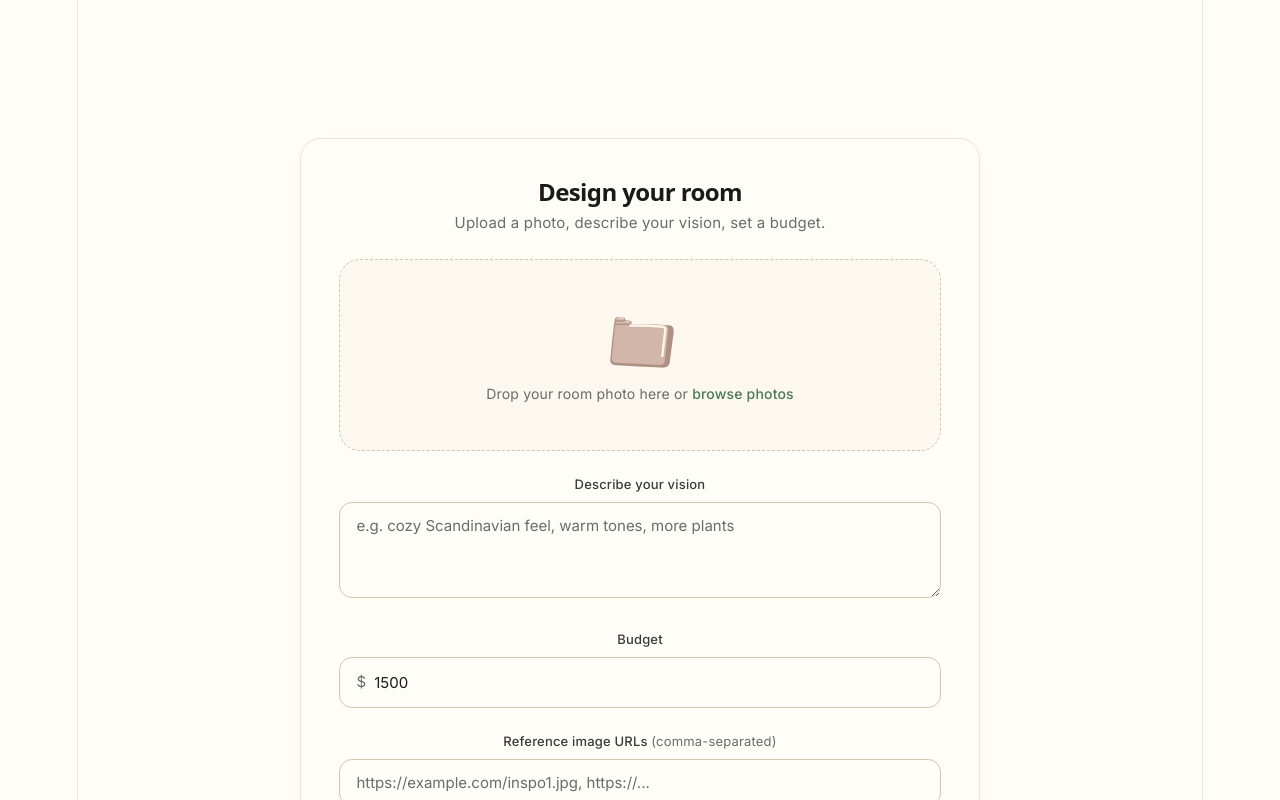
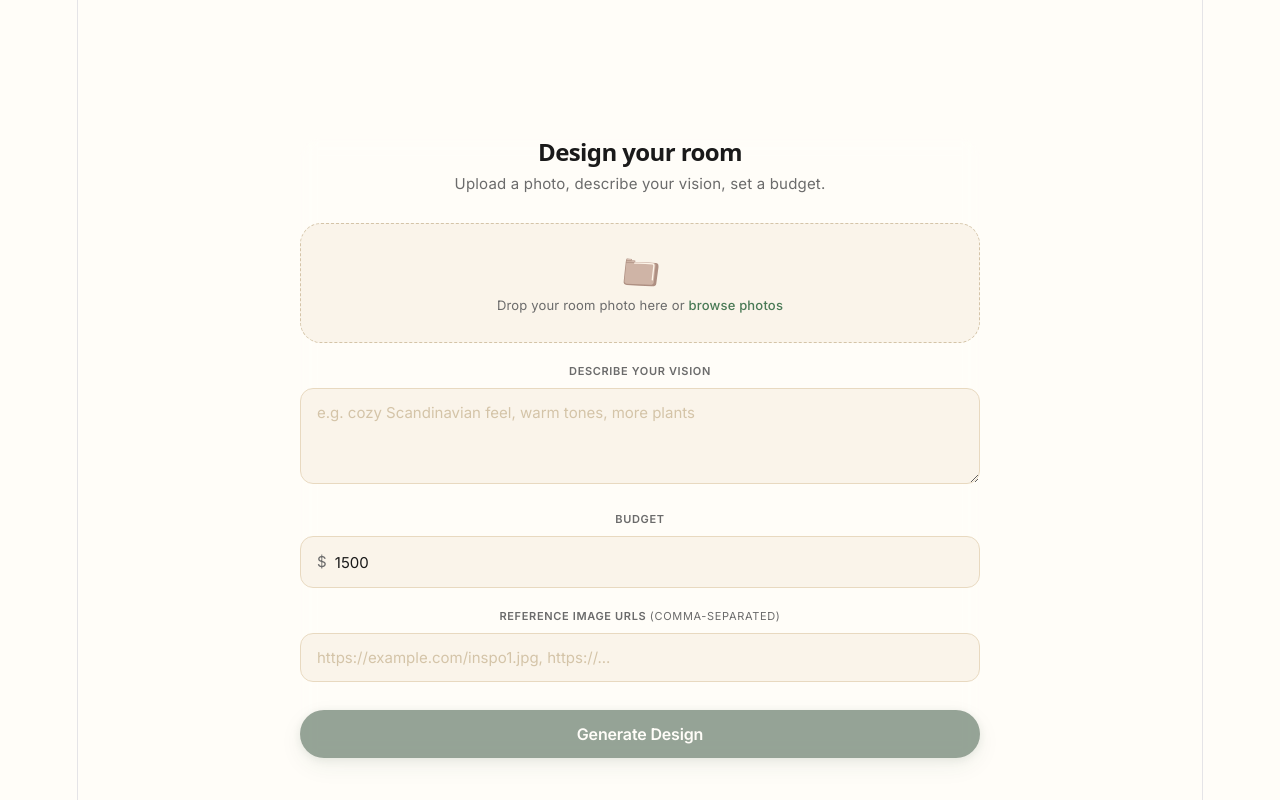
Before and after one commit to erbreuer/agnes-hackathon, a React (Vite) app in the folder frontend/: page / in a window 1280 px wide. Shown: the part 580-1380 px from the top of the page. Built offline with nearby package versions, Linux system fonts and the light colour scheme.

Commit message:
frontend überarbeitung rahhhh

```diff
--- a/frontend/src/App.css
+++ b/frontend/src/App.css
@@ -211,62 +211,109 @@ body {
   line-height: 1.5;
 }
 
-/* ── Form card entrance ── */
+/* ── Form card — seamless, no box ── */
 .form-card {
+  background: transparent;
+  border: none;
+  box-shadow: none;
+  padding: 0;
   animation: fly-in 0.6s var(--ease-out) 120ms both;
 }
 
-/* ── Form fields ── */
+/* ── Form heading — freestanding, no card ── */
+.form-heading {
+  font-size: clamp(28px, 3vw, 36px);
+  font-weight: 700;
+  letter-spacing: -0.03em;
+  color: var(--text-dark);
+  margin-bottom: 6px;
+  line-height: 1.1;
+  text-wrap: balance;
+}
+
+.form-sub {
+  font-size: 15px;
+  color: var(--text-muted);
+  font-weight: 400;
+  margin-bottom: 28px;
+  text-wrap: pretty;
+  line-height: 1.5;
+}
+
+
+.field-group {
+  display: flex;
+  flex-direction: column;
+  gap: 0;
+  margin-top: 20px;
+}
+
 .field-label {
   display: block;
-  font-size: 13px;
-  font-weight: 500;
-  color: var(--text-body);
-  margin: 24px 0 8px;
+  font-size: 11px;
+  font-weight: 600;
+  color: var(--text-muted);
+  letter-spacing: 0.06em;
+  text-transform: uppercase;
+  margin: 20px 0 8px;
 }
 
 .input, .textarea {
   width: 100%;
-  border: 1px solid var(--sand-dark);
+  border: 1.5px solid var(--sand);
   border-radius: 13px;
-  padding: 13px 16px;
+  padding: 14px 16px;
   font-size: 15px;
   font-family: inherit;
   font-weight: 400;
   color: var(--text-dark);
-  background: rgba(255, 253, 248, 0.9);
+  background: var(--parchment);
   outline: none;
   transition: border-color 0.18s var(--ease-out),
+              background   0.18s var(--ease-out),
               box-shadow   0.18s var(--ease-out);
 }
 
+.input:hover:not(:disabled), .textarea:hover:not(:disabled) {
+  background: var(--cream);
+  border-color: var(--sand-dark);
+}
+
 .input:focus, .textarea:focus {
+  background: #ffffff;
   border-color: var(--forest);
-  box-shadow: 0 0 0 3px rgba(45, 74, 53, 0.15);
+  box-shadow: 0 0 0 3px rgba(45, 74, 53, 0.12);
 }
 
 .input:disabled, .textarea:disabled { opacity: 0.5; cursor: not-allowed; }
-.input::placeholder, .textarea::placeholder { color: var(--text-muted); }
+.input::placeholder, .textarea::placeholder { color: var(--sand-dark); }
 .textarea { resize: vertical; min-height: 96px; }
 
 .input-prefix-wrap {
   display: flex;
   align-items: center;
-  border: 1px solid var(--sand-dark);
+  border: 1.5px solid var(--sand);
   border-radius: 13px;
   overflow: hidden;
-  background: rgba(255, 253, 248, 0.9);
+  background: var(--parchment);
   transition: border-color 0.18s var(--ease-out),
+              background   0.18s var(--ease-out),
               box-shadow   0.18s var(--ease-out);
 }
 
+.input-prefix-wrap:hover {
+  background: var(--cream);
+  border-color: var(--sand-dark);
+}
+
 .input-prefix-wrap:focus-within {
+  background: #ffffff;
   border-color: var(--forest);
-  box-shadow: 0 0 0 3px rgba(45, 74, 53, 0.15);
+  box-shadow: 0 0 0 3px rgba(45, 74, 53, 0.12);
 }
 
 .input-prefix {
-  padding: 13px 4px 13px 16px;
+  padding: 14px 4px 14px 16px;
   color: var(--text-muted);
   font-size: 15px;
   font-weight: 400;
@@ -281,13 +328,14 @@ body {
   background: transparent;
 }
 
-.input--budget:focus { box-shadow: none; }
+.input--budget:hover { background: transparent; border-color: transparent; }
+.input--budget:focus { box-shadow: none; background: transparent; }
 
-/* ── Drop zone ── */
+/* ── Drop zone — more polished ── */
 .dropzone {
   border: 1.5px dashed var(--sand-dark);
   border-radius: var(--radius);
-  background: rgba(250, 244, 234, 0.6);
+  background: var(--parchment);
   min-height: 192px;
   display: flex;
   align-items: center;
@@ -300,17 +348,35 @@ body {
               transform    0.2s var(--spring);
 }
 
+.dropzone--sm {
+  min-height: 120px;
+}
+
+.dropzone--sm .dropzone-icon {
+  width: 44px;
+  height: 36px;
+}
+
+.dropzone--sm .dropzone-hint {
+  font-size: 13px;
+  gap: 8px;
+}
+
 .dropzone:hover {
   border-color: var(--forest-mid);
-  background: rgba(245, 237, 224, 0.7);
+  background: var(--cream);
   transform: scale(1.005);
 }
 
 .dropzone--filled {
   border-style: solid;
   border-color: var(--sand);
-  min-height: 280px;
+  min-height: 200px;
   background: var(--cream);
+}
+
+.dropzone--filled.dropzone--sm {
+  min-height: 160px;
 }
 
 .dropzone--filled:hover { transform: none; }
@@ -341,7 +407,7 @@ body {
 
 .dropzone-preview {
   width: 100%;
-  height: 280px;
+  height: 160px;
   object-fit: cover;
 }
 
@@ -402,11 +468,14 @@ body {
 
 .btn--primary {
   width: 100%;
-  margin-top: 24px;
+  margin-top: 28px;
   background: var(--forest);
   color: var(--warm-white);
-  box-shadow: 0 2px 8px rgba(45,74,53,0.18),
-              0 8px 20px rgba(45,74,53,0.12);
+  font-size: 16px;
+  font-weight: 600;
+  letter-spacing: -0.01em;
+  box-shadow: 0 2px 8px rgba(45,74,53,0.2),
+              0 8px 24px rgba(45,74,53,0.12);
 }
 
 .btn--primary:hover:not(:disabled) {
@@ -736,23 +805,29 @@ body {
 
 /* ── Entrance animations ── */
 @keyframes fly-in {
-  from {
-    opacity: 0;
-    transform: translateY(20px);
-  }
-  to {
-    opacity: 1;
-    transform: translateY(0);
-  }
+  from { opacity: 0; transform: translateY(20px); }
+  to   { opacity: 1; transform: translateY(0); }
 }
 
-/* Results panel — staggered fly-in */
-.results-panel > *:nth-child(1) { animation: fly-in 0.5s var(--ease-out) 0ms   both; }
-.results-panel > *:nth-child(2) { animation: fly-in 0.5s var(--ease-out) 80ms  both; }
-.results-panel > *:nth-child(3) { animation: fly-in 0.5s var(--ease-out) 160ms both; }
-.results-panel > *:nth-child(4) { animation: fly-in 0.5s var(--ease-out) 240ms both; }
+/* Scroll-triggered: hidden until .visible added by IntersectionObserver */
+.fly-in-scroll {
+  opacity: 0;
+  transform: translateY(28px);
+  transition: opacity 0.55s var(--ease-out),
+              transform 0.55s var(--ease-out);
+}
 
-/* Product cards */
+.fly-in-scroll.visible {
+  opacity: 1;
+  transform: translateY(0);
+}
+
+/* Stagger for siblings */
+.fly-in-scroll:nth-child(2) { transition-delay: 60ms; }
+.fly-in-scroll:nth-child(3) { transition-delay: 120ms; }
+.fly-in-scroll:nth-child(4) { transition-delay: 180ms; }
+
+/* Product cards staggered (CSS-only, fires when card enters view) */
 .products-grid .product-card:nth-child(1)   { animation: fly-in 0.4s var(--ease-out) 0ms   both; }
 .products-grid .product-card:nth-child(2)   { animation: fly-in 0.4s var(--ease-out) 40ms  both; }
 .products-grid .product-card:nth-child(3)   { animation: fly-in 0.4s var(--ease-out) 80ms  both; }
@@ -773,10 +848,13 @@ body {
   .spinner { animation: none; opacity: 0.6; }
 
   .hero-eyebrow, .hero-title, .hero-sub, .form-card,
-  .results-panel > *,
+  .fly-in-scroll,
   .products-grid .product-card,
   .renders-grid .render-link {
     animation: none;
+    opacity: 1;
+    transform: none;
+    transition: none;
   }
 
   .btn, .product-card, .render-link,
--- a/frontend/src/App.tsx
+++ b/frontend/src/App.tsx
@@ -1,6 +1,21 @@
-import { useState, useCallback } from 'react'
+import { useState, useCallback, useEffect, useRef } from 'react'
 import { postDesign, postRefine } from './api.js'
 import './App.css'
+
+function useFlyIn() {
+  const ref = useRef<HTMLElement>(null)
+  useEffect(() => {
+    const el = ref.current
+    if (!el) return
+    const observer = new IntersectionObserver(
+      ([entry]) => { if (entry.isIntersecting) { el.classList.add('visible'); observer.disconnect() } },
+      { threshold: 0.12 }
+    )
+    observer.observe(el)
+    return () => observer.disconnect()
+  }, [])
+  return ref as React.RefObject<HTMLElement> & React.RefObject<HTMLDivElement> & React.RefObject<HTMLSelectElement>
+}
 
 type Product = { name: string; price: number; link: string; image: string }
 type Results = {
@@ -84,14 +99,19 @@ export default function App() {
     }
   }, [results, feedback])
 
+  const summaryRef = useFlyIn()
+  const rendersRef = useFlyIn()
+  const productsRef = useFlyIn()
+  const refineRef = useFlyIn()
+
   const formPanel = (
     <div className="form-panel">
       <section className="card form-card">
-        <h2>Design your room</h2>
-        <p className="card-sub">Upload a photo, describe your vision, set a budget.</p>
+        <h2 className="form-heading">Design your room</h2>
+        <p className="form-sub">Upload a photo, describe your vision, set a budget.</p>
 
         <div
-          className={`dropzone ${photo ? 'dropzone--filled' : ''}`}
+          className={`dropzone dropzone--sm ${photo ? 'dropzone--filled' : ''}`}
           onDrop={handleDrop}
           onDragOver={e => e.preventDefault()}
           onClick={() => document.getElementById('file-input')?.click()}
@@ -203,13 +223,13 @@ export default function App() {
         {results && (
           <div className="results-panel">
             {results.design_summary && (
-              <div className="summary-banner">
+              <div ref={summaryRef} className="summary-banner fly-in-scroll">
                 <span className="summary-label">Design concept</span>
                 <p className="design-summary">"{results.design_summary}"</p>
               </div>
             )}
 
-            <section className="card">
+            <section ref={rendersRef} className="card fly-in-scroll">
               <h2>Your renders</h2>
               <div className="renders-grid">
                 {results.renders.map((url, i) => (
@@ -220,7 +240,7 @@ export default function App() {
               </div>
             </section>
 
-            <section className="card">
+            <section ref={productsRef} className="card fly-in-scroll">
               <h2>Shop the look</h2>
               <div className="products-grid">
                 {results.products.map((p, i) => (
@@ -238,7 +258,7 @@ export default function App() {
               </div>
             </section>
 
-            <section className="card refine-card">
+            <section ref={refineRef} className="card refine-card fly-in-scroll">
               <h2>Refine the design</h2>
               <p className="card-sub">Not quite right? Tell Agnes what to change.</p>
               <div className="refine-row">
```
